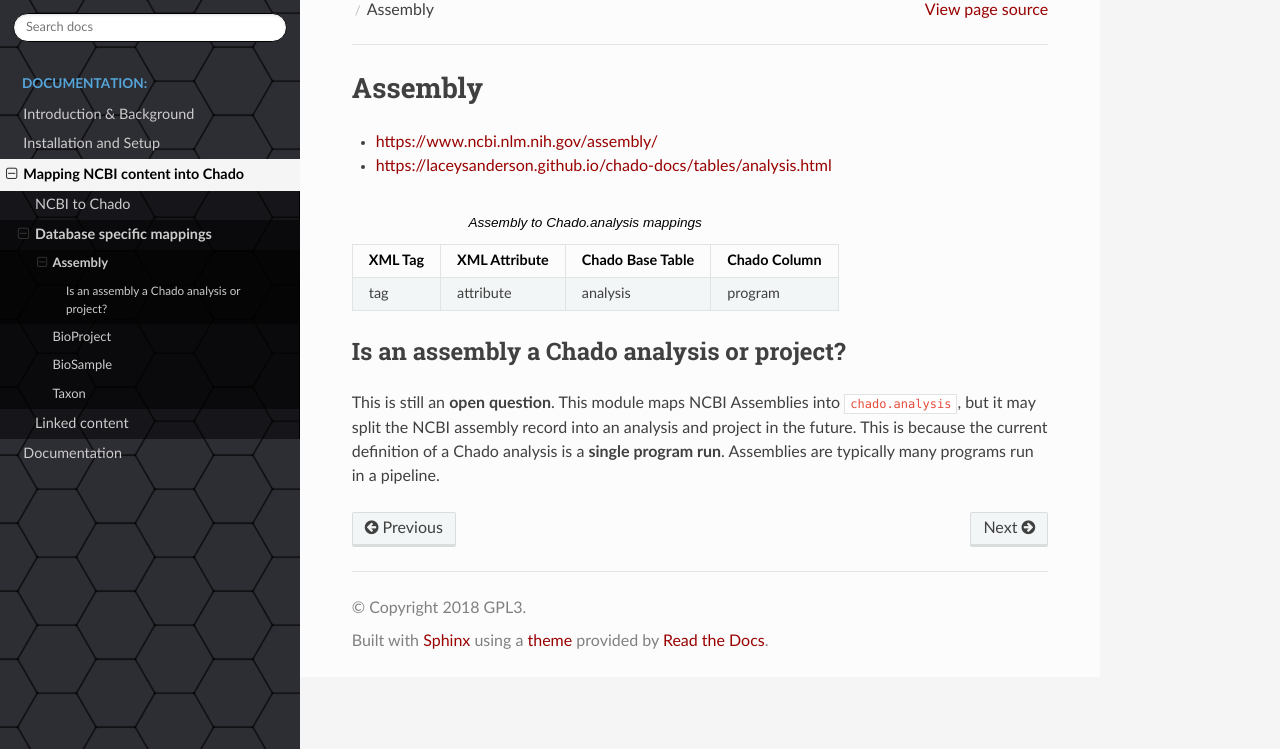
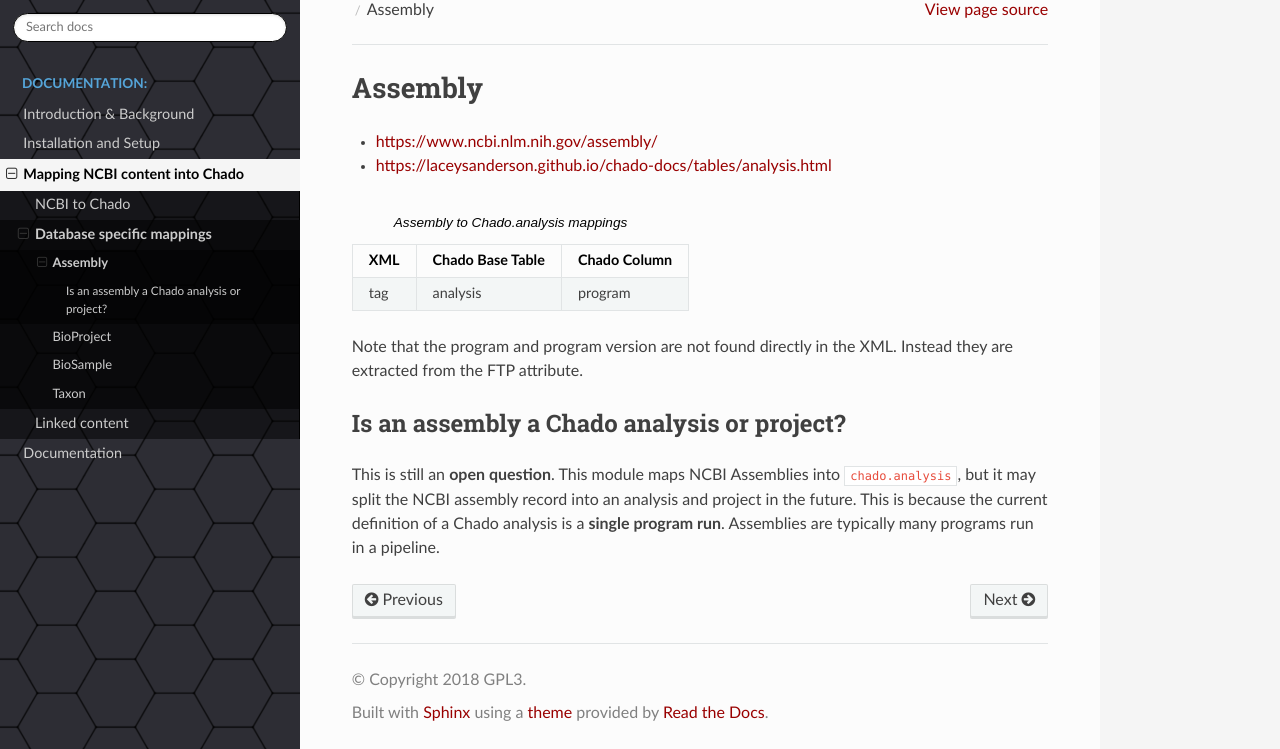
Before and after one commit to NAL-i5K/tripal_eutils, a Sphinx documentation site: the page built from docs/database_info/assembly.rst, in a window 1280 px wide and 1089 px high. Shown: the part 340-1089 px from the top of the window. Built offline with Sphinx 7.4.7 and the Read the Docs theme 2.0.0, drawn with Linux system fonts in a browser that asks for light colours.

Commit message:
describe mappings more

```diff
--- a/docs/database_info/assembly.rst
+++ b/docs/database_info/assembly.rst
@@ -11,6 +11,8 @@ Assembly
    :header-rows: 1
 
 
+Note that the program and program version are not found directly in the XML.  Instead they are extracted from the FTP attribute.
+
 Is an assembly a Chado analysis or project?
 -------------------------------------------
 
--- a/docs/database_info/assembly_info.csv
+++ b/docs/database_info/assembly_info.csv
@@ -1,2 +1,2 @@
-XML Tag, XML Attribute, Chado Base Table, Chado Column
-tag, attribute, analysis, program
+XML, Chado Base Table, Chado Column
+tag,  analysis, program
```
